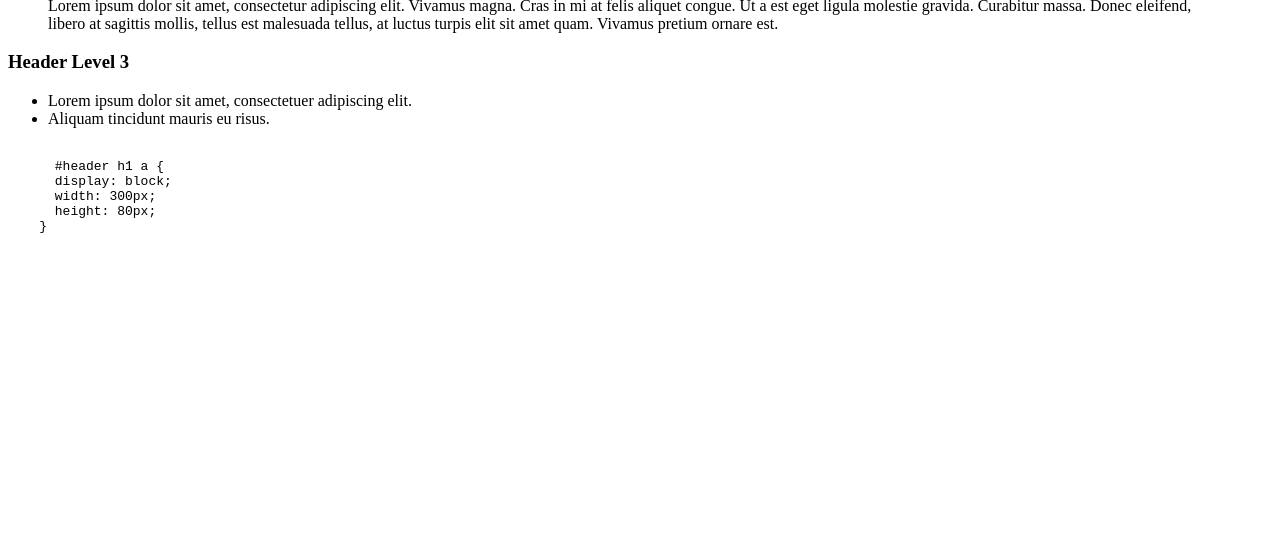
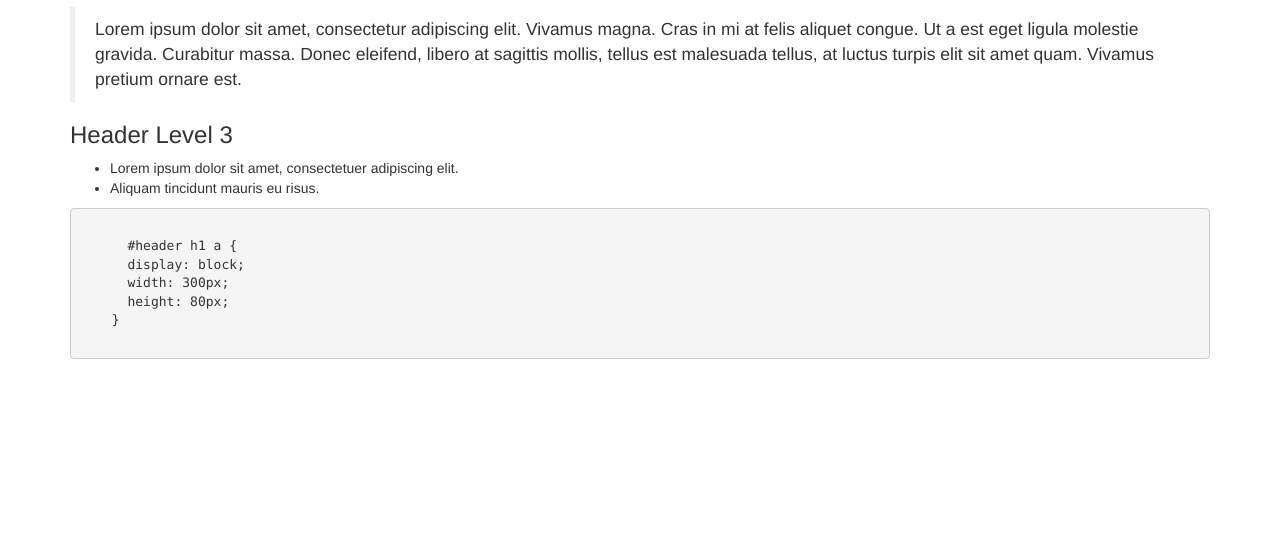
Before and after one commit to syntax270d/learning-time, a website: page src/index.html in a window 1280 px wide. Shown: the part 256-800 px from the top of the page. Drawn offline with nearby package versions, Linux system fonts and the light colour scheme.

Commit message:
Just playing with node.js

```diff
--- a/bower.json
+++ b/bower.json
@@ -14,5 +14,8 @@
     "bower_components",
     "test",
     "tests"
-  ]
+  ],
+  "devDependencies": {
+    "bootstrap": "^3.3.7"
+  }
 }
--- a/src/index.html
+++ b/src/index.html
@@ -3,9 +3,9 @@
   <head>
     <meta charset="utf-8">
     <title>Test Lab</title>
-
+    <link rel="stylesheet" href="/vendor/bootstrap/dist/css/bootstrap.css" />
   </head>
-  <body>
+  <body class="container">
     <h1>HTML Ipsum Presents</h1>
 
     <p><strong>Pellentesque habitant morbi tristique</strong> senectus et netus et malesuada fames ac turpis egestas. Vestibulum tortor quam, feugiat vitae, ultricies eget, tempor sit amet, ante. Donec eu libero sit amet quam egestas semper. <em>Aenean ultricies mi vitae est.</em> Mauris placerat eleifend leo. Quisque sit amet est et sapien ullamcorper pharetra. Vestibulum erat wisi, condimentum sed, <code>commodo vitae</code>, ornare sit amet, wisi. Aenean fermentum, elit eget tincidunt condimentum, eros ipsum rutrum orci, sagittis tempus lacus enim ac dui. <a href="#">Donec non enim</a> in turpis pulvinar facilisis. Ut felis.</p>
```
